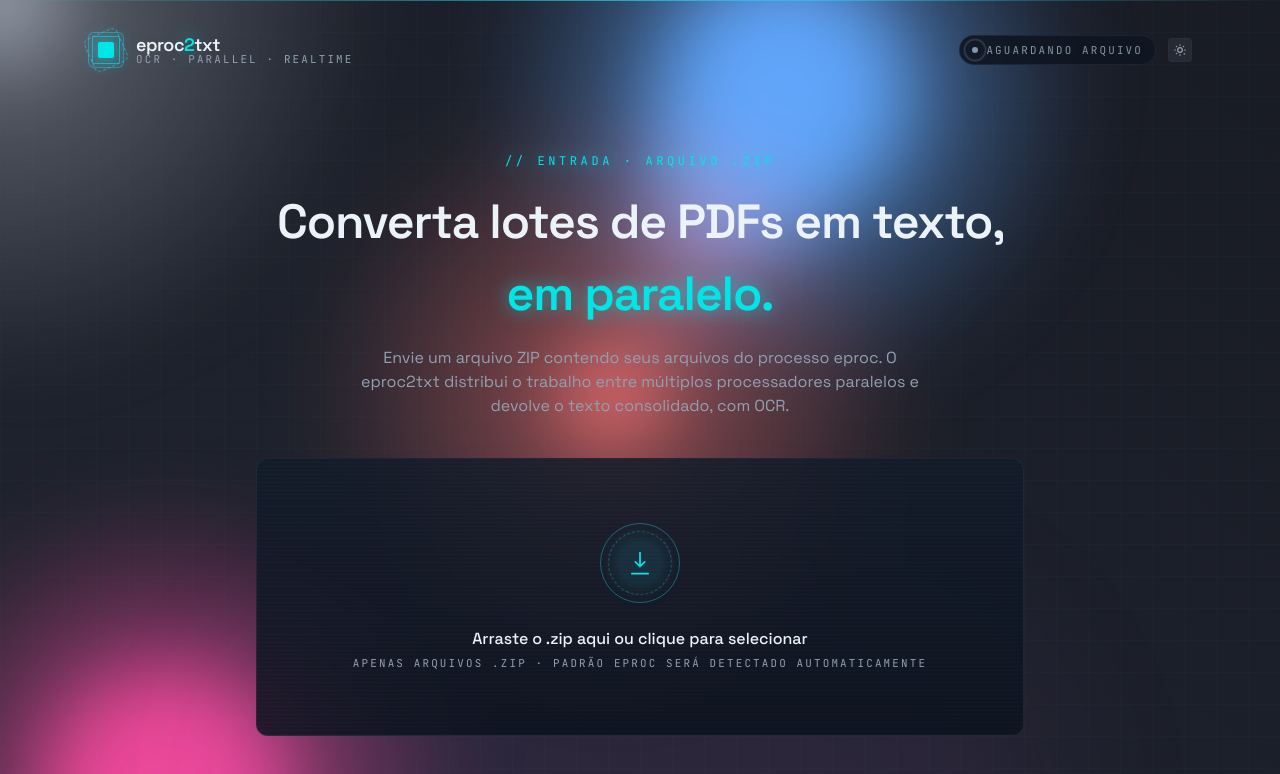
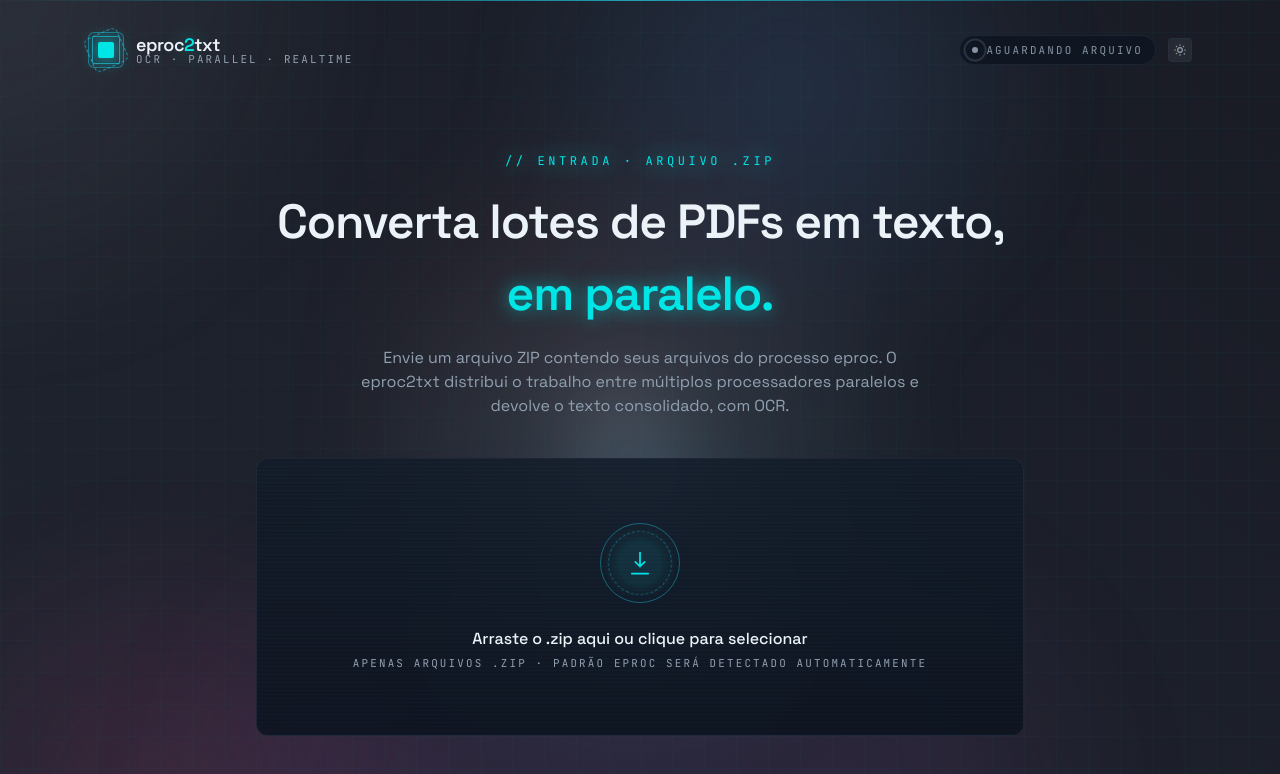
Before and after one commit to jonyduque/eproc2txt, a React (Vite) app: page / in a window 1280 px wide. Shown: the top 774 px of the page. Built offline with nearby package versions, Linux system fonts and the light colour scheme.

Commit message:
style: lower opacity of background gradient bubbles

```diff
--- a/src/components/background-gradient.css
+++ b/src/components/background-gradient.css
@@ -19,6 +19,7 @@
     height: 100%;
     width: 100%;
     filter: blur(10px);
+    opacity: 0.35; /* Overall softness control */
 }
 
 .gradients-container.safari-blur {
@@ -41,38 +42,38 @@
 
 /* Bolhas Individuais */
 .bubble-first {
-    background: radial-gradient(circle at center, var(--first-color) 0, var(--first-color) 50%) no-repeat;
+    background: radial-gradient(circle at center, rgba(var(--first-color), 0.8) 0, rgba(var(--first-color), 0) 50%) no-repeat;
     transform-origin: center center;
     animation: moveVertical 30s ease infinite;
-    opacity: 1;
+    opacity: 0.5;
 }
 
 .bubble-second {
     background: radial-gradient(circle at center, rgba(var(--second-color), 0.8) 0, rgba(var(--second-color), 0) 50%) no-repeat;
     transform-origin: calc(50% - 400px);
     animation: moveInCircle 20s linear infinite;
-    opacity: 1;
+    opacity: 0.5;
 }
 
 .bubble-third {
     background: radial-gradient(circle at center, rgba(var(--third-color), 0.8) 0, rgba(var(--third-color), 0) 50%) no-repeat;
     transform-origin: calc(50% + 400px);
     animation: moveInCircle 40s linear infinite;
-    opacity: 1;
+    opacity: 0.5;
 }
 
 .bubble-fourth {
     background: radial-gradient(circle at center, rgba(var(--fourth-color), 0.8) 0, rgba(var(--fourth-color), 0) 50%) no-repeat;
     transform-origin: calc(50% - 200px);
     animation: moveHorizontal 40s ease infinite;
-    opacity: 0.7;
+    opacity: 0.4;
 }
 
 .bubble-fifth {
     background: radial-gradient(circle at center, rgba(var(--fifth-color), 0.8) 0, rgba(var(--fifth-color), 0) 50%) no-repeat;
     transform-origin: calc(50% - 800px) calc(50% + 800px);
     animation: moveInCircle 20s ease infinite;
-    opacity: 1;
+    opacity: 0.5;
 }
 
 /* Bolha Interativa (Seguidor do Mouse) */
@@ -84,7 +85,7 @@
     height: 100%;
     top: -50%;
     left: -50%;
-    opacity: 0.7;
+    opacity: 0.45;
     transition: transform 0.6s cubic-bezier(0.1, 0.8, 0.25, 1);
 }
 
```
